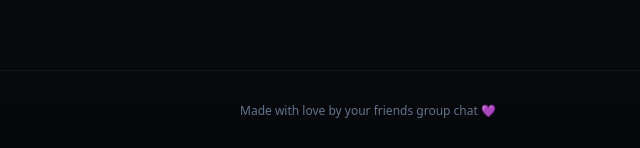
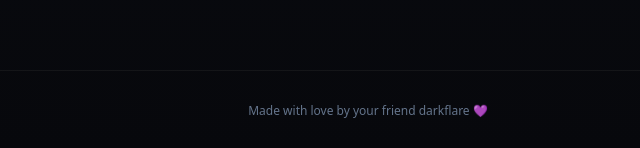
Before and after one commit to linuxkiller9000/rabbit-hole, a plain HTML site: page index.html in a window 1280 px wide. Shown: the part 2620-2768 px from the top of the page, 272-912 px from the left. Drawn offline with nearby package versions, Linux system fonts and the light colour scheme.

Commit message:
Add files via upload

```diff
--- a/index.html
+++ b/index.html
@@ -85,7 +85,7 @@
 
     <!-- Footer -->
     <footer class="w-full py-8 text-center border-t border-white/5 text-xs text-slate-500">
-        Made with love by your friends group chat 💜
+        Made with love by your friend darkflare 💜
     </footer>
 
     <!-- Core Interactive Script -->
```
